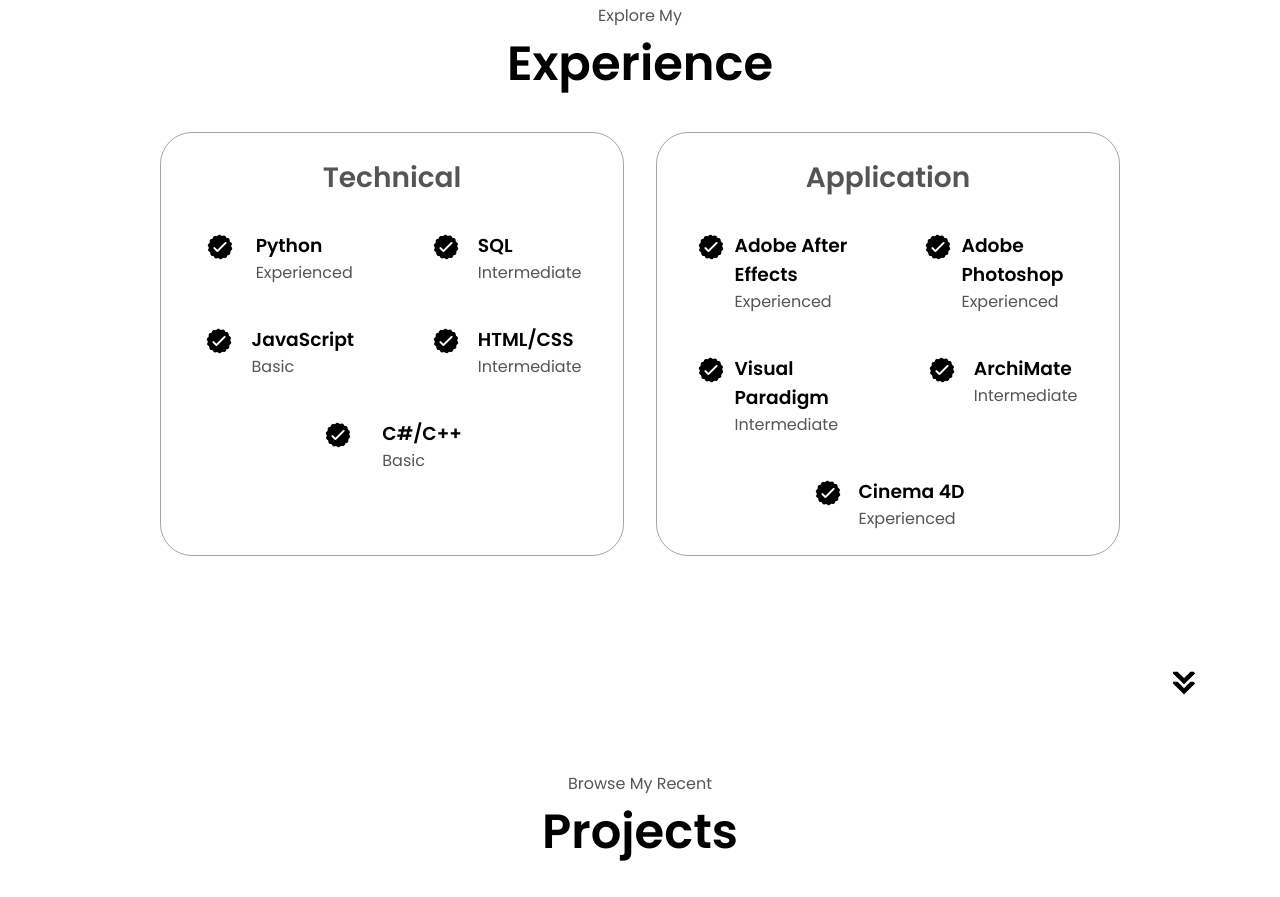
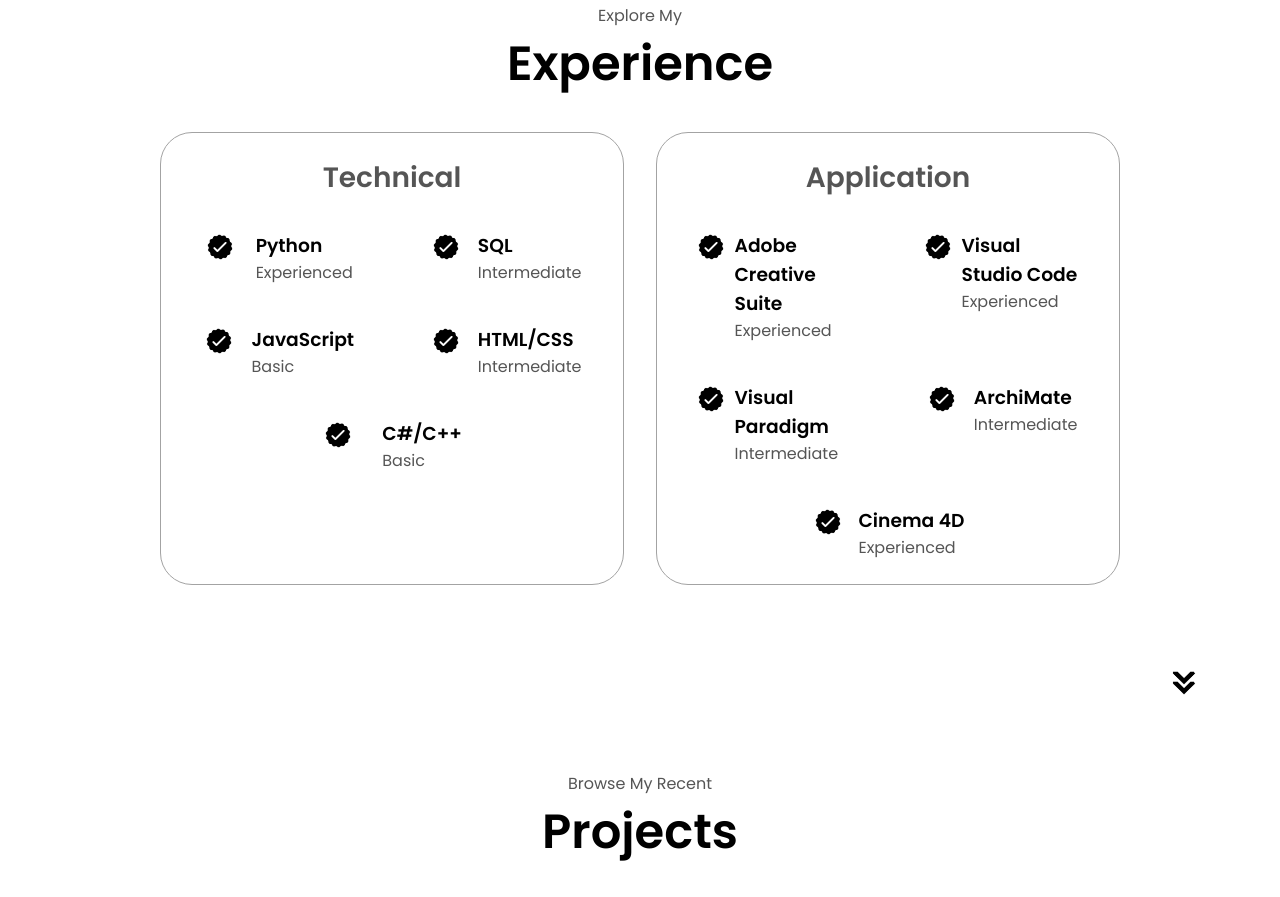
Before and after one commit to dylandchand/portfolio-html-css-js, a plain HTML site: page index.html in a window 1280 px wide. Shown: the part 1693-2590 px from the top of the page. Drawn offline with Linux system fonts and the light colour scheme.

Commit message:
application semantics edited

```diff
--- a/index.html
+++ b/index.html
@@ -192,7 +192,7 @@
                   class="icon"
                 />
                 <div>
-                  <h3>Adobe After Effects</h3>
+                  <h3>Adobe Creative Suite</h3>
                   <p>Experienced</p>
                 </div>
               </article>
@@ -203,7 +203,7 @@
                   class="icon"
                 />
                 <div>
-                  <h3>Adobe Photoshop</h3>
+                  <h3>Visual Studio Code</h3>
                   <p>Experienced</p>
                 </div>
               </article>
```
